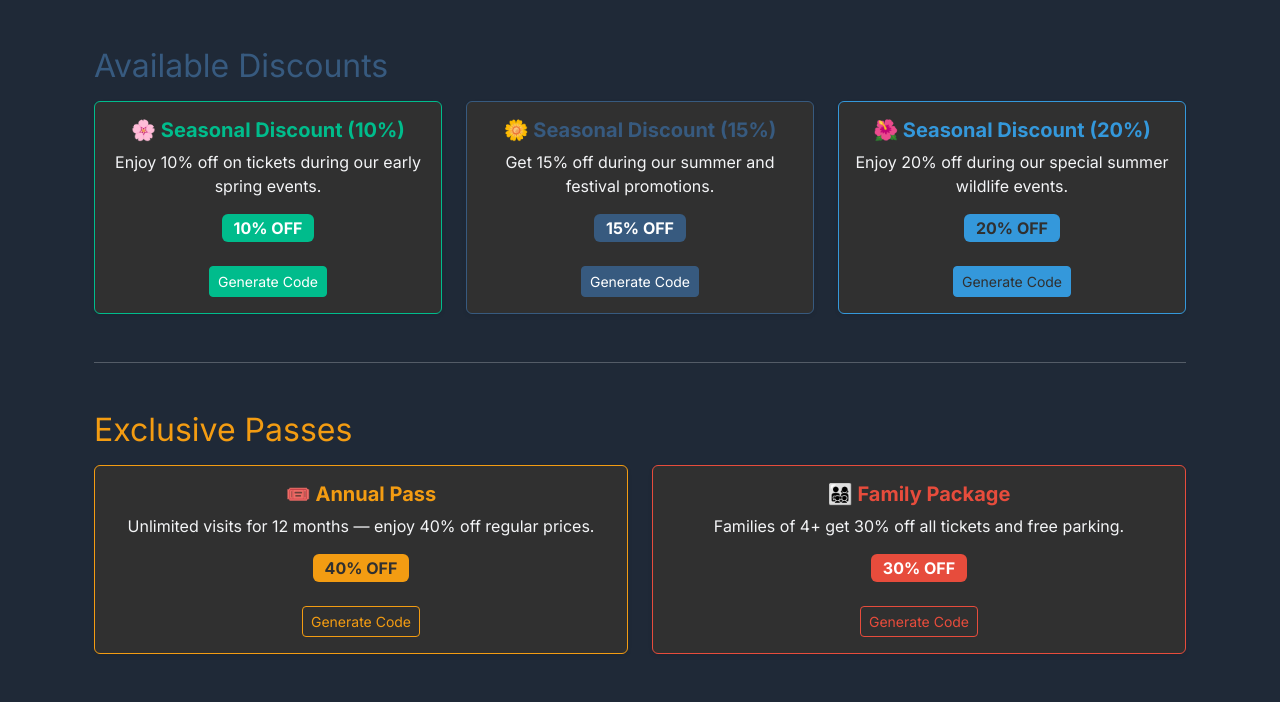
After one commit to Jeffrey-20/Riget-Zoo-Final, a Django app: page /discount/ in a window 1280 px wide. The commit adds this page. Shown: the part 293-995 px from the top of the page. Run offline with Django 5.2, Linux system fonts and the light colour scheme; some libraries are stand-ins or nearby versions.

Commit message:
improving the website
I added a discount menu to the website

```diff
--- a/RZA/settings.py
+++ b/RZA/settings.py
@@ -67,7 +67,8 @@ TEMPLATES = [
         'DIRS': [BASE_DIR / "website" / "template"],
         'APP_DIRS': True,
         'OPTIONS': {
-            'context_processors': [
+               'context_processors': [
+                'django.template.context_processors.debug',
                 'django.template.context_processors.request',
                 'django.contrib.auth.context_processors.auth',
                 'django.contrib.messages.context_processors.messages',
--- a/website/forms.py
+++ b/website/forms.py
@@ -100,3 +100,16 @@ class ContactForm(forms.Form):
     name = forms.CharField(max_length=100, label='Your Name')
     email = forms.EmailField(label='Your Email')
     message = forms.CharField(widget=forms.Textarea, label='Message')
+
+
+
+class DiscountForm(forms.Form):
+    DISCOUNT_CHOICES = [
+        ('none', 'No Discount'),
+        ('seasonal', 'Seasonal Discount (20% Off)'),
+        ('annual', 'Annual Pass (40% Off)'),
+        ('family', 'Family Package (30% Off)'),
+    ]
+
+    discount_type = forms.ChoiceField(choices=DISCOUNT_CHOICES, label="Select Discount Type")
+    discount_code = forms.CharField(label="Discount Code", required=False)
--- /dev/null
+++ b/website/template/pages/discount_form.html
@@ -0,0 +1,144 @@
+{% extends "pages/base.html" %}
+{% load widget_tweaks %}
+{% block content %}
+{% load static %}
+
+<style>
+  #discount-section {
+    background-image:
+      linear-gradient(rgba(0, 0, 0, 0.5), rgba(0, 0, 0, 0.5)),
+      url("{% static 'images/discount_background.jpg' %}");
+    background-size: cover;
+    background-position: center;
+    color: white;
+    text-shadow: 2px 2px 4px #000;
+    padding: 50px 0;
+  }
+
+  .discount-card {
+    transition: transform 0.3s ease, box-shadow 0.3s ease;
+  }
+
+  .discount-card:hover {
+    transform: translateY(-5px);
+    box-shadow: 0 0 15px rgba(0, 0, 0, 0.2);
+  }
+
+  .discount-badge {
+    font-size: 1rem;
+    padding: 6px 12px;
+  }
+</style>
+
+<div id="discount-section" class="text-center">
+  <h1 class="fw-bold">🎉 Zoo Discount & Pass Options</h1>
+  <p class="fs-5">Save more and enjoy nature all year round!</p>
+</div>
+
+<div class="container my-5">
+
+  <div class="mt-5">
+    <h3 class="text-primary mb-3"><i class="bi bi-gift"></i> Available Discounts</h3>
+
+    <div class="row g-4">
+
+      <!-- 🌿 10% Seasonal Discount -->
+      <div class="col-md-4">
+        <div class="card border-success shadow-sm h-100 discount-card">
+          <div class="card-body text-center">
+            <h5 class="card-title text-success fw-bold">🌸 Seasonal Discount (10%)</h5>
+            <p class="card-text">Enjoy 10% off on tickets during our early spring events.</p>
+            <span class="badge bg-success discount-badge">10% OFF</span><br><br>
+            <button type="button" class="btn btn-success btn-sm"
+                    onclick="generateCode('SEASONAL10')">
+              Generate Code
+            </button>
+          </div>
+        </div>
+      </div>
+
+      <!-- 🌼 15% Seasonal Discount -->
+      <div class="col-md-4">
+        <div class="card border-primary shadow-sm h-100 discount-card">
+          <div class="card-body text-center">
+            <h5 class="card-title text-primary fw-bold">🌼 Seasonal Discount (15%)</h5>
+            <p class="card-text">Get 15% off during our summer and festival promotions.</p>
+            <span class="badge bg-primary discount-badge">15% OFF</span><br><br>
+            <button type="button" class="btn btn-primary btn-sm"
+                    onclick="generateCode('SEASONAL15')">
+              Generate Code
+            </button>
+          </div>
+        </div>
+      </div>
+
+      <!-- 🌺 20% Seasonal Discount -->
+      <div class="col-md-4">
+        <div class="card border-info shadow-sm h-100 discount-card">
+          <div class="card-body text-center">
+            <h5 class="card-title text-info fw-bold">🌺 Seasonal Discount (20%)</h5>
+            <p class="card-text">Enjoy 20% off during our special summer wildlife events.</p>
+            <span class="badge bg-info text-dark discount-badge">20% OFF</span><br><br>
+            <button type="button" class="btn btn-info btn-sm text-dark"
+                    onclick="generateCode('SEASONAL20')">
+              Generate Code
+            </button>
+          </div>
+        </div>
+      </div>
+
+    </div> <!-- end row -->
+
+    <hr class="my-5">
+
+    <h3 class="text-warning mb-3"><i class="bi bi-stars"></i> Exclusive Passes</h3>
+
+    <div class="row g-4">
+
+      <!-- 🎟️ Annual Pass -->
+      <div class="col-md-6">
+        <div class="card border-warning shadow-sm h-100 discount-card">
+          <div class="card-body text-center">
+            <h5 class="card-title text-warning fw-bold">🎟️ Annual Pass</h5>
+            <p class="card-text">Unlimited visits for 12 months — enjoy 40% off regular prices.</p>
+            <span class="badge bg-warning text-dark discount-badge">40% OFF</span><br><br>
+            <button type="button" class="btn btn-outline-warning btn-sm"
+                    onclick="generateCode('ANNUAL40')">
+              Generate Code
+            </button>
+          </div>
+        </div>
+      </div>
+
+      <!-- 👨‍👩‍👧‍👦 Family Package -->
+      <div class="col-md-6">
+        <div class="card border-danger shadow-sm h-100 discount-card">
+          <div class="card-body text-center">
+            <h5 class="card-title text-danger fw-bold">👨‍👩‍👧‍👦 Family Package</h5>
+            <p class="card-text">Families of 4+ get 30% off all tickets and free parking.</p>
+            <span class="badge bg-danger discount-badge">30% OFF</span><br><br>
+            <button type="button" class="btn btn-outline-danger btn-sm"
+                    onclick="generateCode('FAMILY30')">
+              Generate Code
+            </button>
+          </div>
+        </div>
+      </div>
+
+    </div> <!-- end row -->
+  </div>
+</div>
+
+<!-- ✅ JavaScript to generate special codes -->
+<script>
+  function generateCode(baseCode) {
+    const random = Math.floor(1000 + Math.random() * 9000);
+    const finalCode = baseCode + "-" + random;
+
+    // Redirect to booking page with the code
+    const bookingUrl = "{% url 'book-tickets' %}?discount=" + encodeURIComponent(finalCode);
+    window.location.href = bookingUrl;
+  }
+</script>
+
+{% endblock %}
--- a/website/urls.py
+++ b/website/urls.py
@@ -76,6 +76,9 @@ urlpatterns = [
         name='password_reset_complete'
     ),
 
+      # 🆕 New discount form URL
+    path('discount/', views.apply_discount, name='apply_discount'),
+
 ]
 
 #'add/<int:product_id>/' This is a dynamic URL pattern that contains a path converter
--- a/website/views.py
+++ b/website/views.py
@@ -16,12 +16,12 @@ from django.shortcuts import render
 from django.core.mail import send_mail
 from django.conf import settings
 from .forms import ContactForm
+from .forms import DiscountForm
 
 logging.basicConfig(filename='santa_log.log', level=logging.DEBUG,
                     format='%(asctime)s-%(levelname)s -%(message)s')
 
 logger = logging.getLogger(__name__)
-
 
 
 
@@ -224,28 +224,78 @@ def view_cart(request):  # Viewing the cart
 #############################################
 
 
+
 @login_required(login_url='my-login')
 def book_tickets(request):
+    ticket_prices = {
+        'Adult': 20,
+        'Child': 10,
+    }
+
+    # 🎯 Step 1: Get discount code from URL
+    discount_code = request.GET.get('discount', '').upper().strip()
+    discount_percentage = 0
+    discount_name = None
+    discount_type = None  # <-- NEW
+
+    # 🎯 Step 2: Detect discount type
+    if discount_code.startswith("SEASONAL10"):
+        discount_percentage = 10
+        discount_name = "10% Off Seasonal Discount"
+        discount_type = "Seasonal Discount"
+    elif discount_code.startswith("SEASONAL15"):
+        discount_percentage = 15
+        discount_name = "15% Off Seasonal Discount"
+        discount_type = "Seasonal Discount"
+    elif discount_code.startswith("SEASONAL20"):
+        discount_percentage = 20
+        discount_name = "20% Off Seasonal Discount"
+        discount_type = "Seasonal Discount"
+    elif discount_code.startswith("FAMILY30"):
+        discount_percentage = 30
+        discount_name = "30% Off Family Package"
+        discount_type = "Family Package"
+    elif discount_code.startswith("ANNUAL40"):
+        discount_percentage = 40
+        discount_name = "40% Off Annual Pass"
+        discount_type = "Annual Pass"
+
+    total_price = None
+    discounted_price = None
+
+    # 🎟️ Step 3: Process form submission
     if request.method == 'POST':
         form = BookingForm(request.POST)
         if form.is_valid():
-            # You can add booking logic here (save, calculate total, etc.)
-            pass
+            adult_tickets = form.cleaned_data.get('adult_tickets', 0)
+            child_tickets = form.cleaned_data.get('child_tickets', 0)
+
+            total_price = (
+                adult_tickets * ticket_prices['Adult'] +
+                child_tickets * ticket_prices['Child']
+            )
+
+            # 🧮 Step 4: Apply discount
+            if discount_percentage > 0:
+                discounted_price = round(total_price * (1 - discount_percentage / 100), 2)
+            else:
+                discounted_price = total_price
     else:
         form = BookingForm()
 
-    # Optional: add ticket prices
-    ticket_prices = {
-        'Adult': 20,
-        'Child': 10,
-
-    }
-
+    # 🎯 Step 5: Render template
     return render(request, 'pages/book_tickets.html', {
         'form': form,
-        'ticket_prices': ticket_prices
+        'ticket_prices': ticket_prices,
+        'discount_code': discount_code,
+        'discount_name': discount_name,
+        'discount_type': discount_type,  # <-- NEW
+        'discount_percentage': discount_percentage,
+        'total_price': total_price,
+        'discounted_price': discounted_price,
     })
 
+##############################################
 @login_required(login_url='my-login')
 def book_tickets(request):
     if request.method == 'POST':
@@ -503,3 +553,26 @@ def contact_view(request):
 def success_view(request):
     logger.info("message sent")
     return render(request, 'pages/success.html')
+
+
+def apply_discount(request):
+    discounted_price = None
+    base_price = 100  # Example price
+
+    if request.method == "POST":
+        form = DiscountForm(request.POST)
+        if form.is_valid():
+            discount_type = form.cleaned_data["discount_type"]
+
+            if discount_type == "seasonal":
+                discounted_price = base_price * 0.8
+            elif discount_type == "annual":
+                discounted_price = base_price * 0.6
+            elif discount_type == "family":
+                discounted_price = base_price * 0.7
+            else:
+                discounted_price = base_price
+    else:
+        form = DiscountForm()
+
+    return render(request, "pages/discount_form.html", {"form": form, "discounted_price": discounted_price})
```
Also changed, not shown: website/template/pages/book_tickets.html (+29 -0 lines), db.sqlite3, media/products/bird.jpg (added), media/products/lion_cap.jpg (added), media/products/magnet.jpg (added), media/products/mug.jpg (added), media/products/plushy.jpg (added), media/products/shades.jpg (added), media/products/shirt.jpg (added), media/products/slippers.jpg (added), 1 other file.
